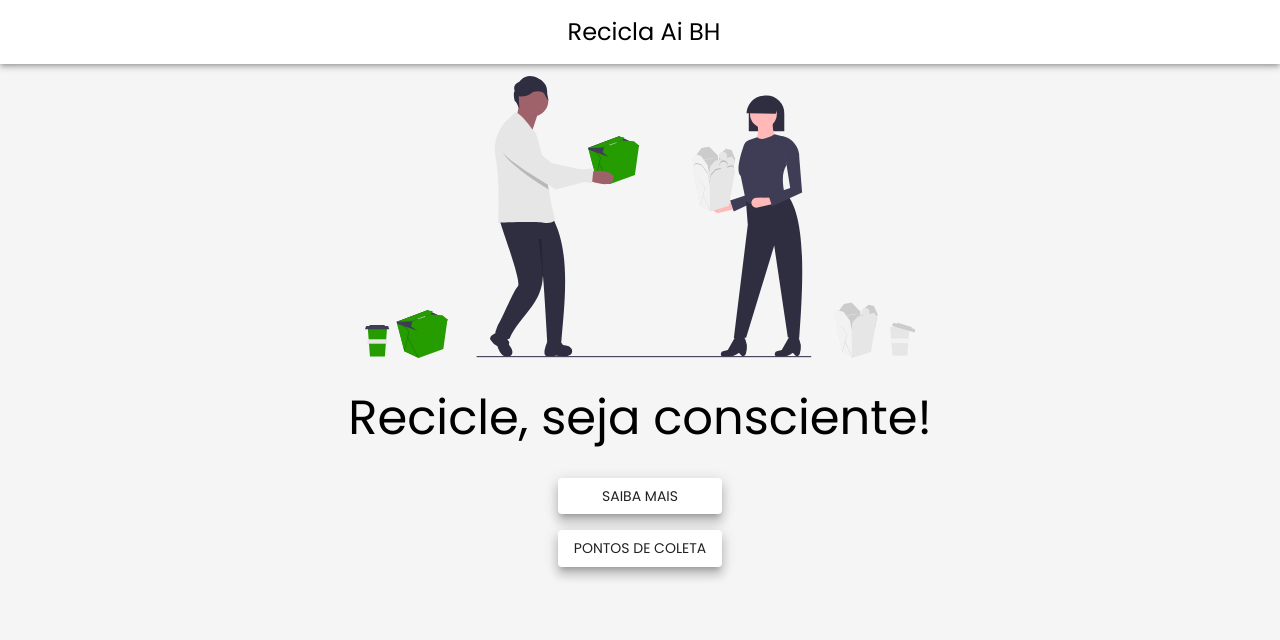
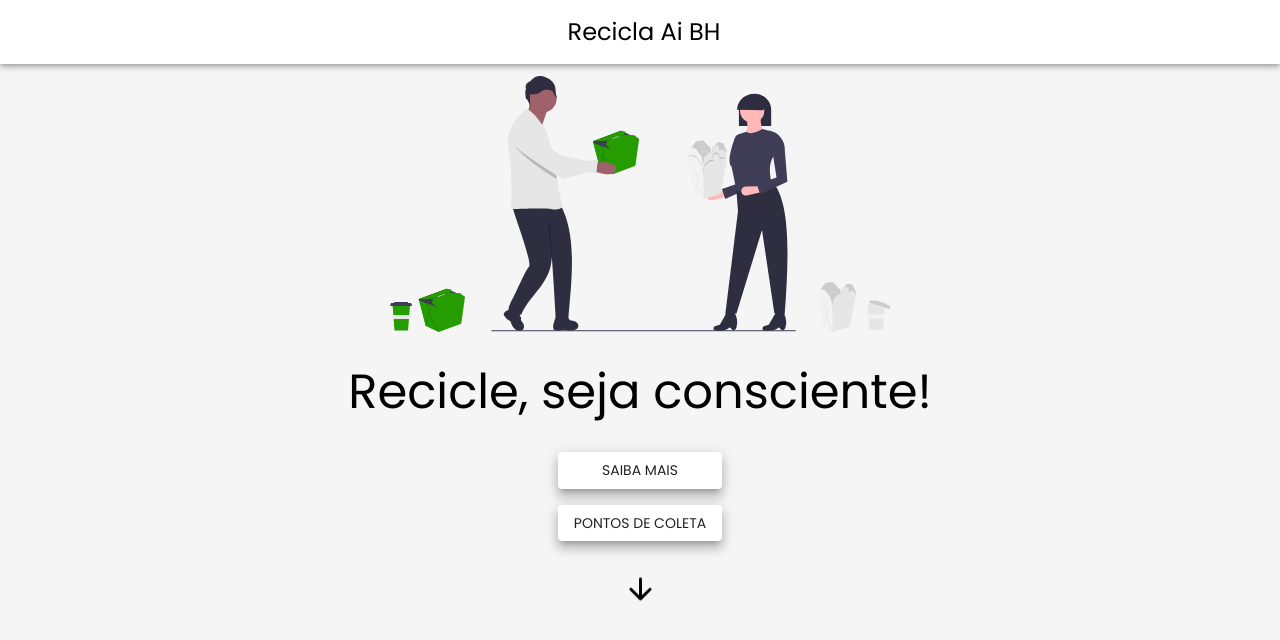
Before and after one commit to jenifferlaila/reciclaAiBH, a React (Vite) app: page / in a window 1280 px wide. Shown: the top 640 px of the page. Built offline with nearby package versions, Linux system fonts and the light colour scheme.

Commit message:
feat: add arrow indicator

```diff
--- a/src/index.css
+++ b/src/index.css
@@ -4,6 +4,11 @@
 *::before,
 *::after {
   box-sizing: border-box;
+}
+
+a {
+  color: inherit;
+  text-decoration: inherit;
 }
 
 menu:not(article menu),
--- a/src/pages/Home/components/TitleCard/TitleCard.style.ts
+++ b/src/pages/Home/components/TitleCard/TitleCard.style.ts
@@ -1,5 +1,6 @@
+import { ArrowDownwardRounded } from '@mui/icons-material';
 import { Box, Typography } from '@mui/material';
-import { styled } from '@mui/material/styles';
+import { keyframes, styled } from '@mui/material/styles';
 
 export const Wrapper = styled(Box)({
   gap: '2rem',
@@ -27,3 +28,18 @@ export const ActionArea = styled(Box)({
   alignItems: 'center',
   flexDirection: 'column',
 });
+
+const arrowAnimation = keyframes`
+  0%, 100% {
+    transform: translateY(-25%);
+    animation-timing-function: cubic-bezier(0.8, 0, 1, 1);
+  }
+  50% {
+    transform: translateY(0);
+    animation-timing-function: cubic-bezier(0, 0, 0.2, 1);
+  }
+`;
+
+export const ArrowDown = styled(ArrowDownwardRounded)({
+  animation: `${arrowAnimation} 1s infinite ease`,
+});
--- a/src/pages/Home/components/TitleCard/TitleCard.tsx
+++ b/src/pages/Home/components/TitleCard/TitleCard.tsx
@@ -1,8 +1,8 @@
+import { Link } from 'react-router-dom';
 import { useMediaQuery, useTheme } from '@mui/material';
-import { Link } from 'react-router-dom';
 
 import { useContent } from '../../../../content';
-import { ActionArea, ImageContainer, Title, Wrapper } from './TitleCard.style';
+import { ActionArea, ArrowDown, ImageContainer, Title, Wrapper } from './TitleCard.style';
 import { Button } from '../../../../components';
 
 function TitleCard() {
@@ -14,7 +14,7 @@ function TitleCard() {
   return (
     <Wrapper sx={{ minHeight: { xs: '85vh', md: 'unset' }, width: { xs: '100%', lg: undefined } }}>
       <ImageContainer>
-        <img src="/recycle.svg" alt="Recicle" style={{ maxWidth: 550, minWidth: 300 }} />
+        <img src="/recycle.svg" alt="Recicle" style={{ maxWidth: 500, minWidth: 300 }} />
       </ImageContainer>
 
       <Title variant={isLarge ? 'h3' : 'h4'} sx={{ justifyContent: isLarge ? undefined : 'space-evenly' }}>
@@ -33,6 +33,10 @@ function TitleCard() {
           </Button>
         </Link>
       </ActionArea>
+
+      <Link to="/#noticias">
+        <ArrowDown fontSize="large" />
+      </Link>
     </Wrapper>
   );
 }
```
